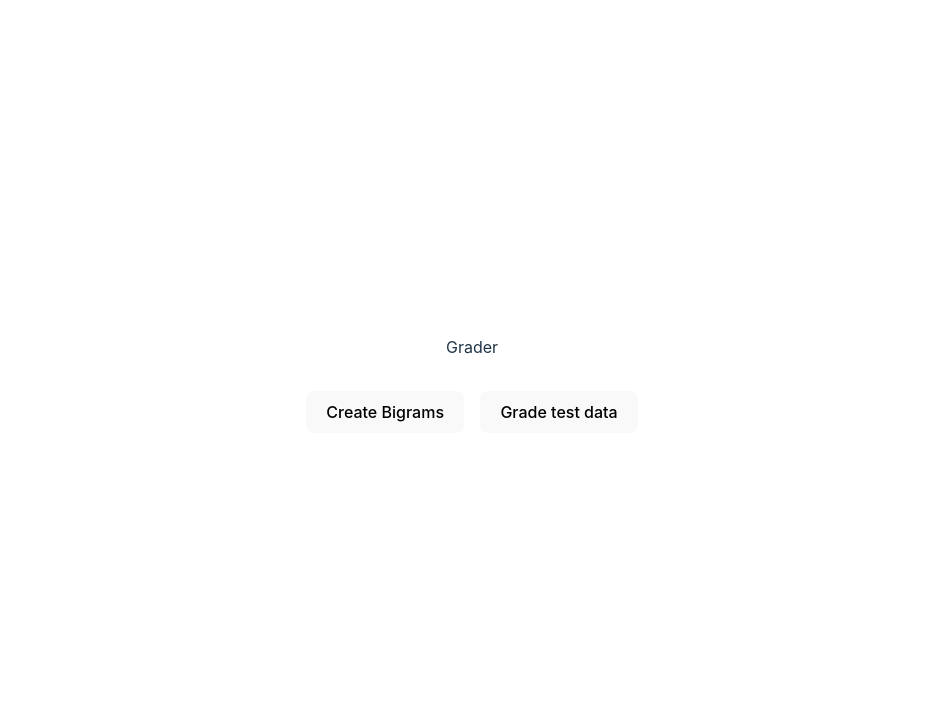
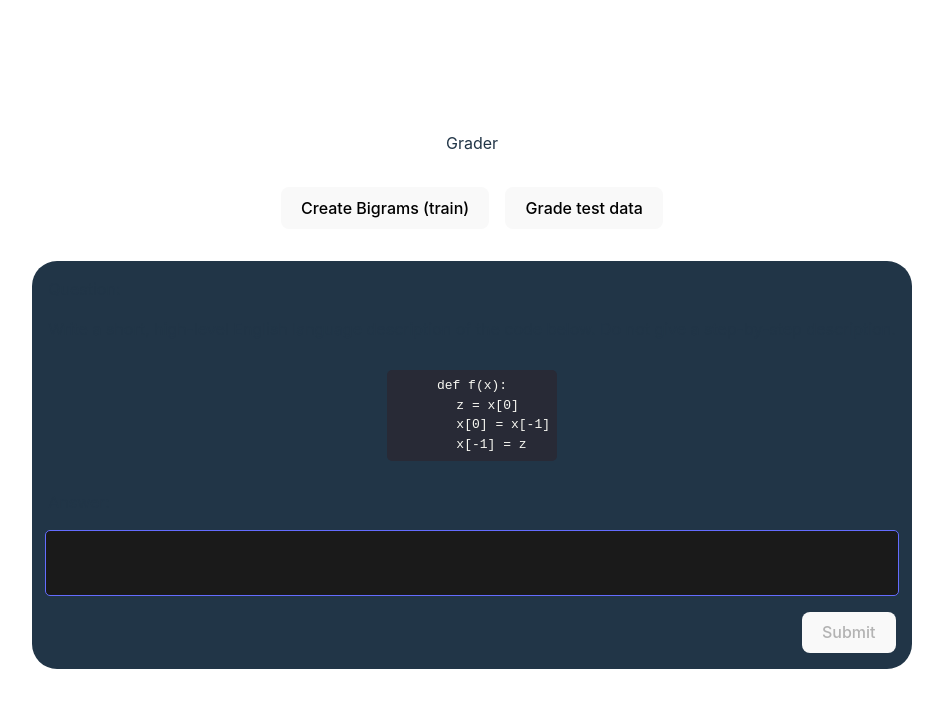
Before and after one commit to WesleyEdwards/nlp-grader, a React (Vite) app: page / in a window 1280 px wide. Shown: the top 708 px of the page, without its empty margins (168-1111 px from the left). Built offline with nearby package versions, Linux system fonts and the light colour scheme.

Commit message:
ui for entering a sentence

```diff
--- a/package.json
+++ b/package.json
@@ -11,11 +11,13 @@
   },
   "dependencies": {
     "react": "^18.2.0",
-    "react-dom": "^18.2.0"
+    "react-dom": "^18.2.0",
+    "react-syntax-highlighter": "^15.5.0"
   },
   "devDependencies": {
     "@types/react": "^18.0.37",
     "@types/react-dom": "^18.0.11",
+    "@types/react-syntax-highlighter": "^15.5.7",
     "@typescript-eslint/eslint-plugin": "^5.59.0",
     "@typescript-eslint/parser": "^5.59.0",
     "@vitejs/plugin-react": "^4.0.0",
--- a/src/App.tsx
+++ b/src/App.tsx
@@ -3,6 +3,7 @@ import "./App.css";
 import { BigramInfo, getBigramInfo } from "./bigrams/bigrams";
 import { GradedAnswer, gradeTestData } from "./grade/grade";
 import { GradeDisplay } from "./GradeDisplay";
+import { UserInput } from "./UserInput";
 
 function App() {
   const [testTrainData, setTestTrainData] = useState<BigramInfo>();
@@ -25,10 +26,13 @@ function App() {
     <>
       <div>Grader</div>
       <div className="button-group">
-        <button onClick={onClickCreateBigrams}>Create Bigrams</button>
+        <button onClick={onClickCreateBigrams}>Create Bigrams (train)</button>
         <button onClick={onClickGrade}>Grade test data</button>
       </div>
       {gradedData && <GradeDisplay gradedData={gradedData} />}
+
+      <UserInput testTrainData={testTrainData} />
+
     </>
   );
 }
--- a/src/GradeDisplay.tsx
+++ b/src/GradeDisplay.tsx
@@ -16,7 +16,7 @@ export const GradeDisplay = (props: { gradedData: GradedAnswer[] }) => {
       </div>
       <div className="line-item">
         <div>Percent Correct:</div>
-        <div>{(gradedCorrectly.length / gradedData.length) * 100} %</div>
+        <div>{(gradedCorrectly.length / gradedData.length) * 100}%</div>
       </div>
     </div>
   );
--- /dev/null
+++ b/src/UserInput.css
@@ -0,0 +1,32 @@
+.user-input-div {
+  display: flex;
+  flex-direction: column;
+  align-items: center;
+  justify-content: space-evenly;
+  margin: 0 auto;
+  gap: 1rem;
+  background-color: #213547;
+  border-radius: 25px;
+  padding: 1rem;
+}
+
+.user-input-div button {
+    align-self: flex-end;
+}
+
+.title-label {
+    align-self: flex-start;
+}
+
+.answer-input {
+  width: 100%;
+  border-radius: 5px;
+  border: 1px solid #646cff;
+  font-size: 1rem;
+  font-weight: 500;
+  font-family: inherit;
+  background-color: #1a1a1a;
+  color: #ffffff;
+  transition: border-color 0.25s;
+  resize: none;
+}
--- /dev/null
+++ b/src/UserInput.tsx
@@ -0,0 +1,61 @@
+import "./UserInput.css";
+import { useState } from "react";
+import { gradeAnswer } from "./grade/grade";
+import { BigramInfo } from "./bigrams/bigrams";
+import SyntaxHighlighter from "react-syntax-highlighter";
+import { dracula } from "react-syntax-highlighter/dist/esm/styles/hljs";
+
+export const UserInput = (props: { testTrainData?: BigramInfo }) => {
+  const { testTrainData } = props;
+  const [answer, setAnswer] = useState<string>("");
+  const [grade, setGrade] = useState<boolean>();
+
+  const handleGrade = () => {
+    if (!testTrainData) return;
+    if (!answer) return;
+    setGrade(gradeAnswer(answer, testTrainData));
+  };
+
+  return (
+    <form
+      onSubmit={(e) => {
+        e.preventDefault();
+        handleGrade();
+      }}
+    >
+      <div className="user-input-div">
+        <div className="title-label">Question:</div>
+        <div>
+          Write a short, high-level English language description of the code
+          below. Do not give a step-by-step description.
+        </div>
+        <div>
+          <SyntaxHighlighter
+            language="javascript"
+            style={dracula}
+            customStyle={{
+              borderRadius: "5px",
+            }}
+          >
+            {"def f(x):\n    z = x[0]\n        x[0] = x[-1]\n     x[-1] = z"}
+          </SyntaxHighlighter>
+        </div>
+        <div className="title-label">Answer:</div>
+        <textarea
+          className="answer-input"
+          value={answer}
+          onChange={(e) => setAnswer(e.target.value)}
+          rows={3}
+        />
+        <button disabled={!testTrainData} type="submit">
+          Submit
+        </button>
+        {grade !== undefined && (
+          <div>
+            <div>Grade: {grade ? "Correct" : "Incorrect"}</div>
+          </div>
+        )}
+      </div>
+    </form>
+  );
+};
--- a/src/grade/grade.ts
+++ b/src/grade/grade.ts
@@ -24,7 +24,7 @@ export function gradeTestData(bigrams: BigramInfo): GradedAnswer[] {
   return graded;
 }
 
-function gradeAnswer(answer: string, bigrams: BigramInfo): boolean {
+export function gradeAnswer(answer: string, bigrams: BigramInfo): boolean {
   const sentenceBigrams = parseSentence(answer);
   const rightCount = sentenceBigrams.reduce((acc, bigram) => {
     const exists = bigrams.correct.find((b) => b.bigram === bigram.bigram);
```
Also changed, not shown: 1 other file (tests, documents, lock files or other folders).
